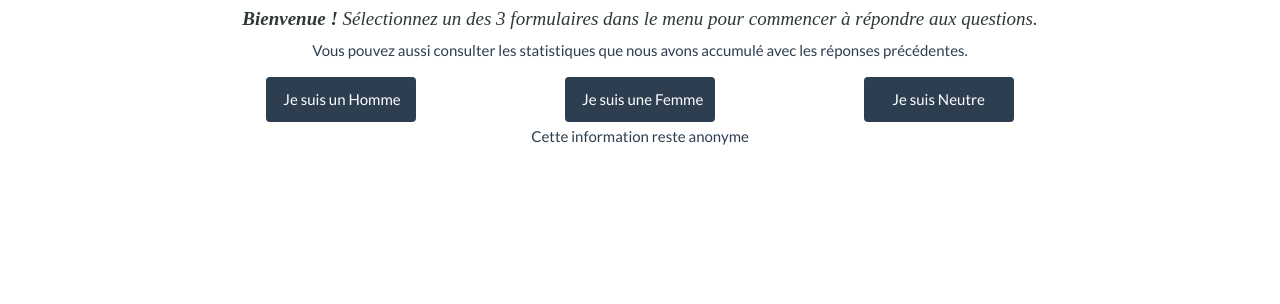
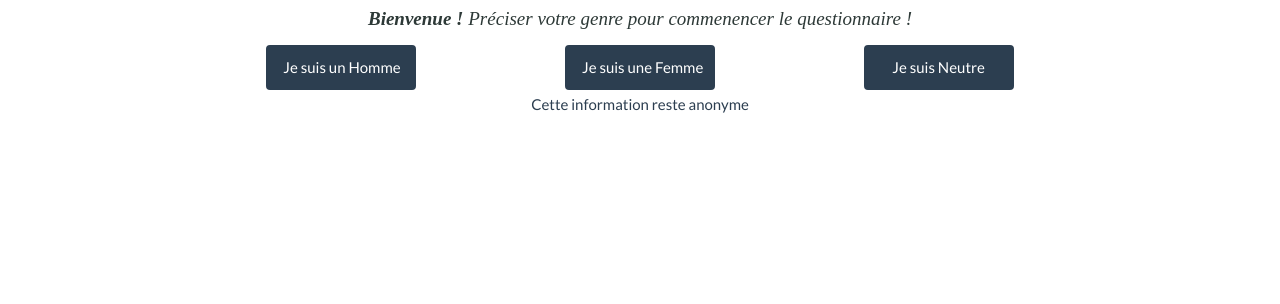
Before and after one commit to SylannBin/WeWantWomen, a website: page public/index.html in a window 1280 px wide. Shown: the part 609-913 px from the top of the page. Drawn offline with Linux system fonts and the light colour scheme.

Commit message:
fix more typos

```diff
--- a/public/index.html
+++ b/public/index.html
@@ -41,8 +41,7 @@
   <div id="main-container" class="come-in">
     <div class="presentation">
       <img class="logo" src="img/big-logo-green.png" alt="logo-woman" />
-      <h4><strong>Bienvenue !</strong> Sélectionnez un des 3 formulaires dans le menu pour commencer à répondre aux questions.</h4>
-      <p>Vous pouvez aussi consulter les statistiques que nous avons accumulé avec les réponses précédentes.</p>
+      <h4><strong>Bienvenue !</strong> Préciser votre genre pour commenencer le questionnaire !</h4>
       <div class="col-sm-4">
         <button id="select-genre-m" class="btn btn-primary genre-button">Je suis un Homme</button>
       </div>
--- a/public/js/ajaxManager.js
+++ b/public/js/ajaxManager.js
@@ -44,10 +44,10 @@ function sendForm()
 
 function handleSuccess(data)
 {
-  console.log(data)
+  console.log("Success, data received: ", data)
 }
 
 function handleError(data)
 {
-  console.log(`Error, data returned: ${data}`)
+  console.log("Error, data returned: ", data)
 }
```
